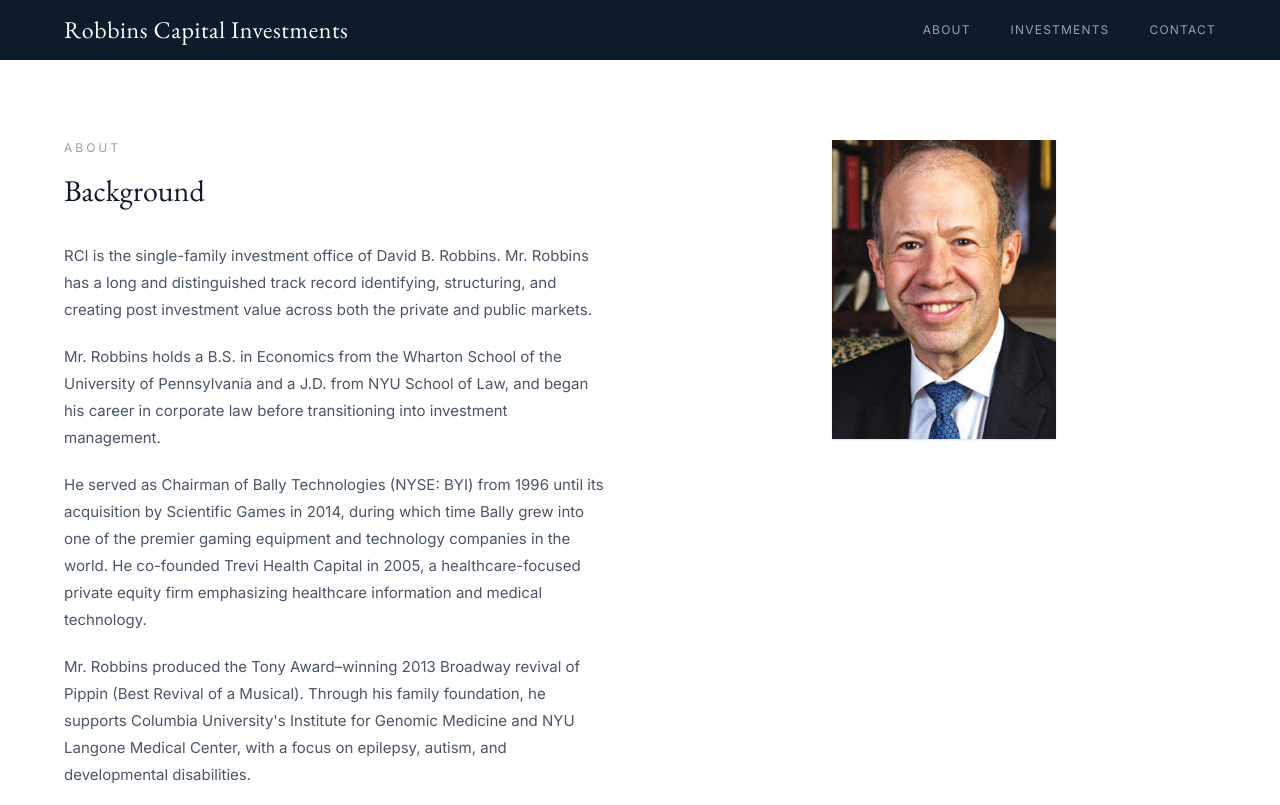
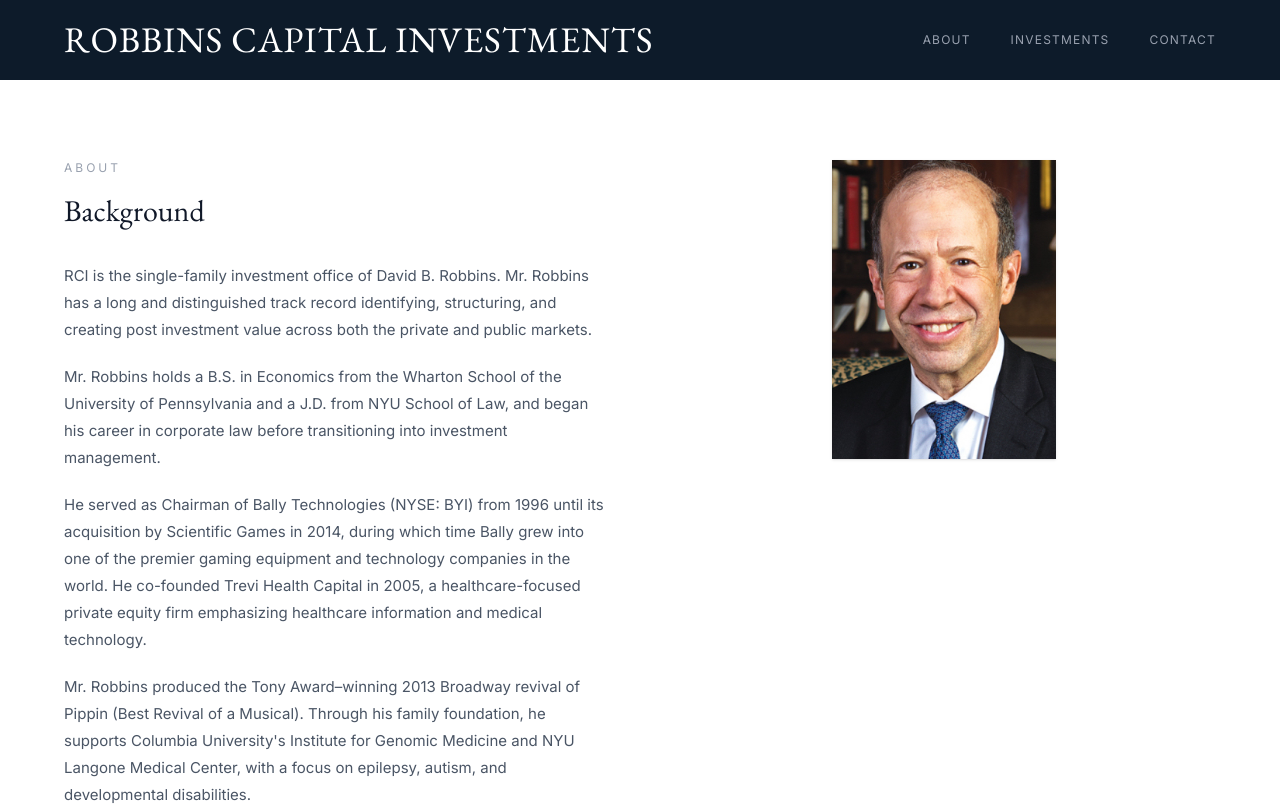
Before and after one commit to nicholasrobb1/robbins-family-office, a Next.js app: page / in a window 1280 px wide. Shown: the top 805 px of the page. Built offline with nearby package versions, Linux system fonts and the light colour scheme.

Commit message:
Nav title: text-4xl, all caps, taller nav bar

```diff
--- a/app/page.tsx
+++ b/app/page.tsx
@@ -76,8 +76,8 @@
       className="fixed top-0 left-0 right-0 z-50 bg-[#0d1b2a]"
       style={{ fontFamily: "var(--font-inter)" }}
     >
-      <div className="max-w-7xl mx-auto px-8 lg:px-16 h-[60px] flex items-center justify-between">
-        <span className="text-white text-2xl font-normal tracking-wide" style={{ fontFamily: "var(--font-garamond)" }}>
+      <div className="max-w-7xl mx-auto px-8 lg:px-16 h-[80px] flex items-center justify-between">
+        <span className="text-white text-4xl font-normal tracking-wide uppercase" style={{ fontFamily: "var(--font-garamond)" }}>
           {CONTENT.siteName}
         </span>
         <nav className="hidden md:flex items-center gap-10">
@@ -127,7 +127,7 @@
 // ─── About ────────────────────────────────────────────────────────────────────
 function About() {
   return (
-    <section id="about" className="bg-white pt-[60px]">
+    <section id="about" className="bg-white pt-[80px]">
       <div className="max-w-7xl mx-auto px-8 lg:px-16 py-20 grid grid-cols-1 lg:grid-cols-2 gap-16 items-start">
         {/* Text */}
         <div>
```
